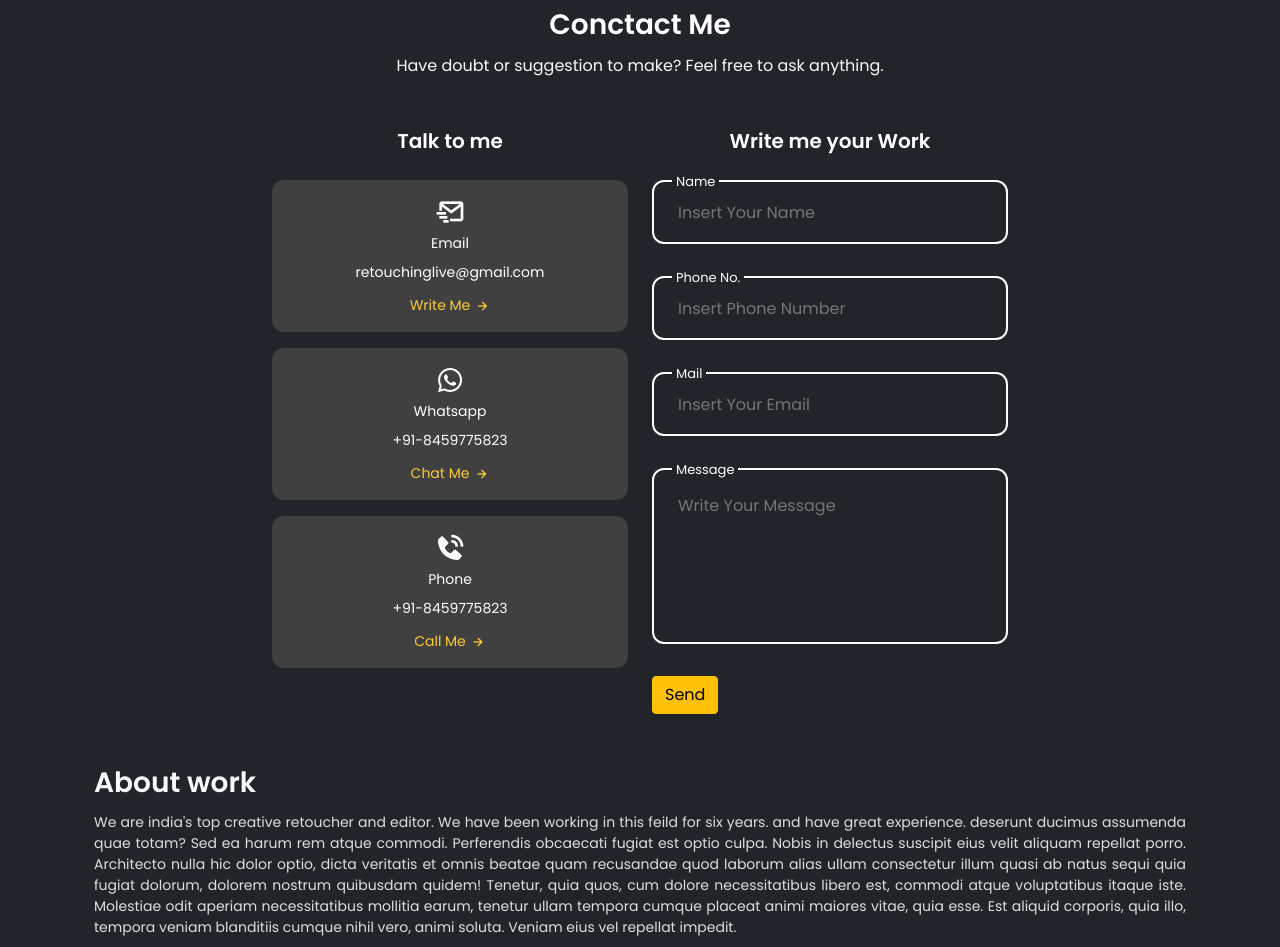
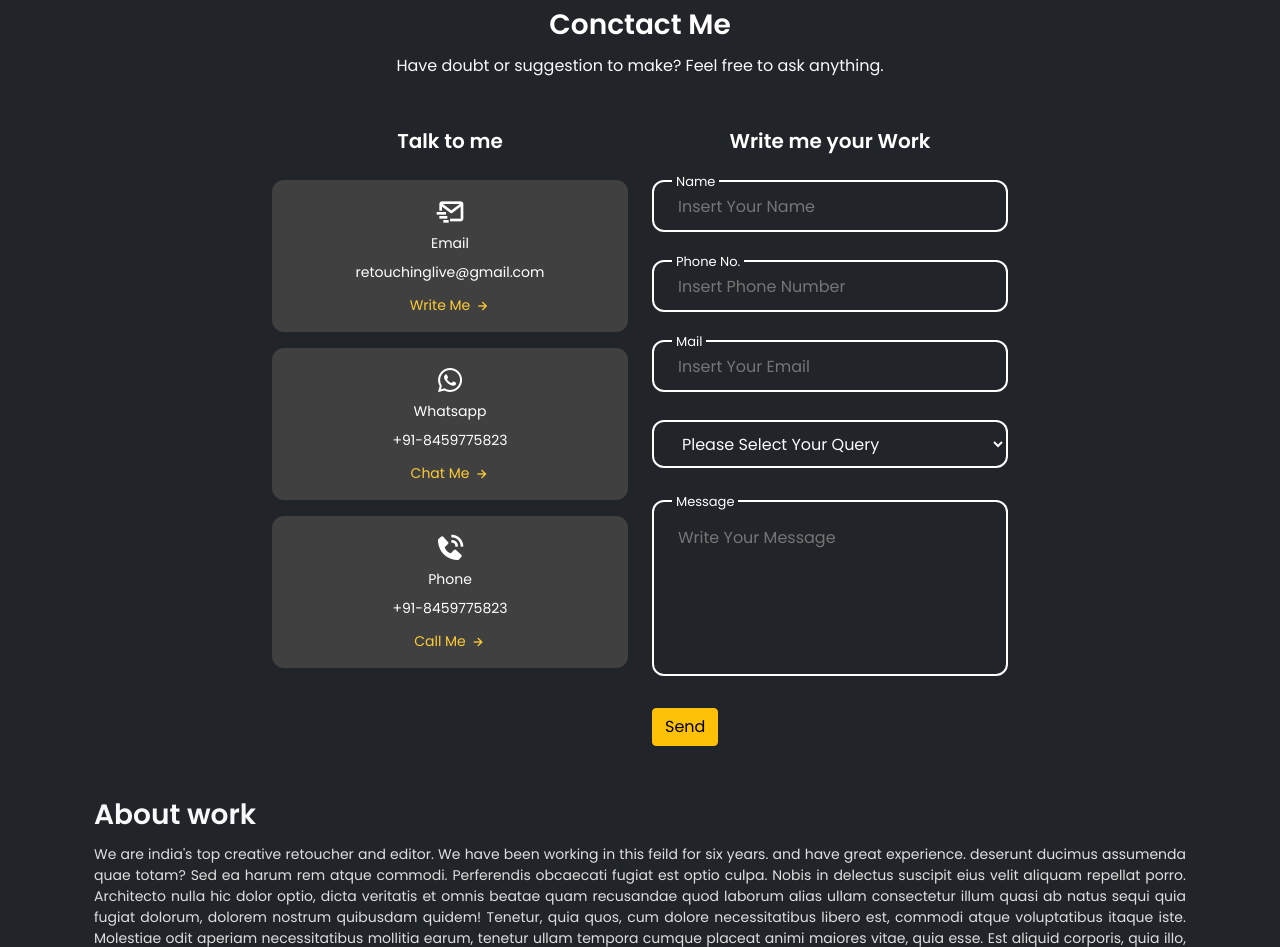
Before and after one commit to sunilyadav-web/Retouchinglive, a Django app: page /contact in a window 1280 px wide. Shown: the part 1910-2857 px from the top of the page. Run offline with Django 4.2, Linux system fonts and the light colour scheme.

Commit message:
added selction option in contact form

```diff
--- a/baseapp/views.py
+++ b/baseapp/views.py
@@ -1,6 +1,7 @@
 from email import message
 from django.shortcuts import render
 from django.http import HttpResponse
+from django.core.mail import send_mail
 
 def home(request):
     return render(request,'baseapp/index.html')
@@ -37,8 +38,6 @@ def formData(request):
         success="Thanks "+ name +"! We received your email and will respond shortly"
         return HttpResponse(success)
 
-    return HttpResponse("true")
-
 def newBorn(request):
     return render(request,'baseapp/new-born.html')
 
--- a/static/css/style.css
+++ b/static/css/style.css
@@ -317,7 +317,7 @@ color: #e0e0e0e3;
 .contact__form-div {
   position: relative;
   margin-bottom: 2rem;
-  height: 4rem;
+  height: 3rem;
 }
 
 .contact__form-input {
@@ -328,14 +328,27 @@ color: #e0e0e0e3;
   height: 100%;
   border: 2px solid white;
   background: none;
-  /* color: var(--text-color); */
   outline: none;
   padding: 1.5rem;
   border-radius: .75rem;
-  z-index: 1;
+
   color: #d9d9d9;
 }
+.contact__form-select{
+  position: absolute;
+  top: 0;
+  left: 0;
+  width: 100%;
+  height: 100%;
+  border: 2px solid white;
+  background: none;
+  outline: none;
+  padding: 10px 1.5rem;
+  border-radius: .75rem;
+  color: lightblue;
+  background-color: #212529;
 
+}
 .contact__form-tag {
   position: absolute;
   top: -.75rem;
--- a/templates/baseapp/index.html
+++ b/templates/baseapp/index.html
@@ -289,9 +289,23 @@
                 required />
             </div>
 
+            <div class="contact__form-div">
+              <!-- <label for="" class="contact__form-tag">Query </label>
+              <input type="number" class="contact__form-input" placeholder="Insert Phone Number" id="phone" name="phone"
+                required /> -->
+                <select class="contact__form-select text-light" aria-label="Default select example">
+                  <option selected>Please Select Your Query</option>
+                  <option value="Fashion">Fashion</option>
+                  <option value="Materninty">Materninty</option>
+                  <option value="New-born">New-Born</option>
+                  <option value="Infant">Infant</option>
+                  <option value="other">Other</option>
+                </select>
+            </div>
+
             <div class="contact__form-div contact__form-area">
               <label for="" class="contact__form-tag">Message</label>
-              <textarea name="message" placeholder="Write Your Message" cols="30" rows="10" class="contact__form-input"
+              <textarea name="message" placeholder="Write Your Message" cols="30" rows="8" class="contact__form-input"
                 id="msg" required></textarea>
             </div>
             <button class="btn btn-warning" type="submit">Send</button>
```
Also changed, not shown: retouchinglive/settings.py (line endings or trailing spaces).
